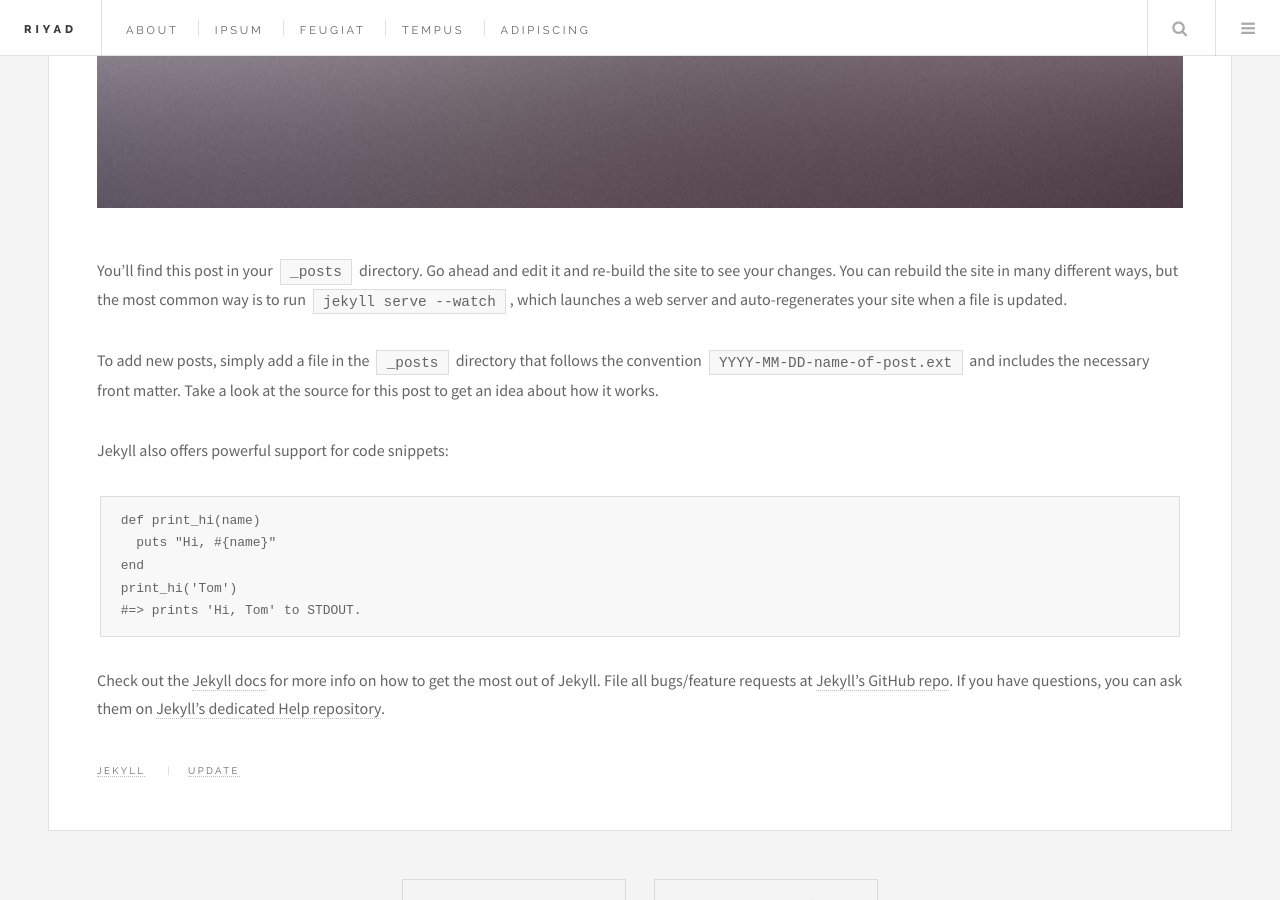
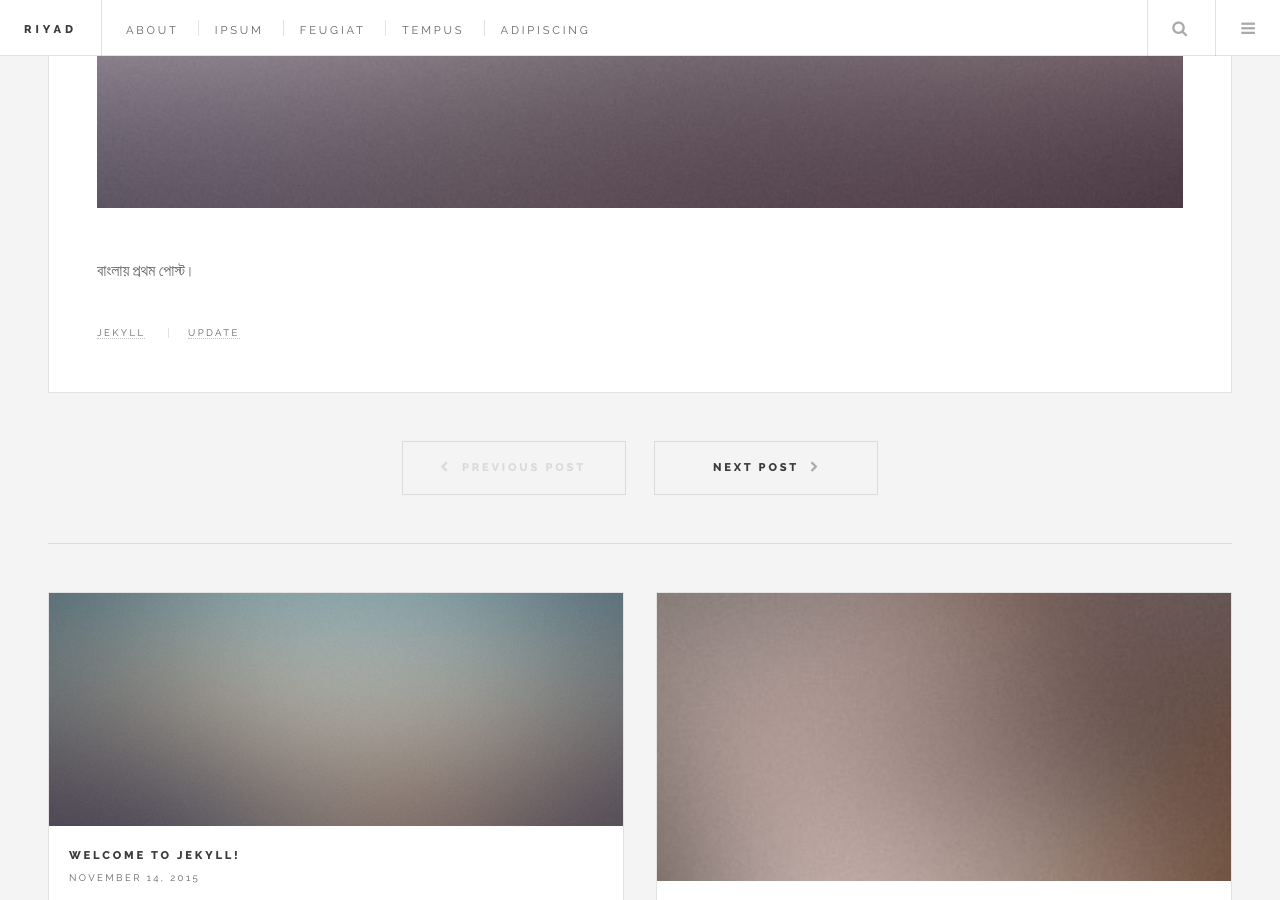
Before and after one commit to RiyadRir/Bangla-Blog, a Jekyll site: the page built from _posts/2015-11-14-welcome-to-jekyll.markdown, in a window 1280 px wide and 900 px high, scrolled down 784 px. Built offline with Jekyll 4.4.1, drawn with Linux system fonts in a browser that asks for light colours; some of the changed text lies outside the part shown; grey boxes are pictures that could not be loaded.

Commit message:
update post

```diff
--- a/_posts/2015-11-14-welcome-to-jekyll.markdown
+++ b/_posts/2015-11-14-welcome-to-jekyll.markdown
@@ -1,27 +1,9 @@
 ---
 layout: post
-title:  "Welcome to Jekyll!"
+title:  "বাংলায় ডেমো পোস্ট"
 date:   2015-11-14 16:52:07
-categories: jekyll update
+categories: অনান্য
 tags: jekyll update
 image: /images/pic02.jpg
 ---
-You’ll find this post in your `_posts` directory. Go ahead and edit it and re-build the site to see your changes. You can rebuild the site in many different ways, but the most common way is to run `jekyll serve --watch`, which launches a web server and auto-regenerates your site when a file is updated.
-
-To add new posts, simply add a file in the `_posts` directory that follows the convention `YYYY-MM-DD-name-of-post.ext` and includes the necessary front matter. Take a look at the source for this post to get an idea about how it works.
-
-Jekyll also offers powerful support for code snippets:
-
-{% highlight ruby %}
-def print_hi(name)
-  puts "Hi, #{name}"
-end
-print_hi('Tom')
-#=> prints 'Hi, Tom' to STDOUT.
-{% endhighlight %}
-
-Check out the [Jekyll docs][jekyll] for more info on how to get the most out of Jekyll. File all bugs/feature requests at [Jekyll’s GitHub repo][jekyll-gh]. If you have questions, you can ask them on [Jekyll’s dedicated Help repository][jekyll-help].
-
-[jekyll]:      http://jekyllrb.com
-[jekyll-gh]:   https://github.com/jekyll/jekyll
-[jekyll-help]: https://github.com/jekyll/jekyll-help
+বাংলায় প্রথম পোস্ট।
```
